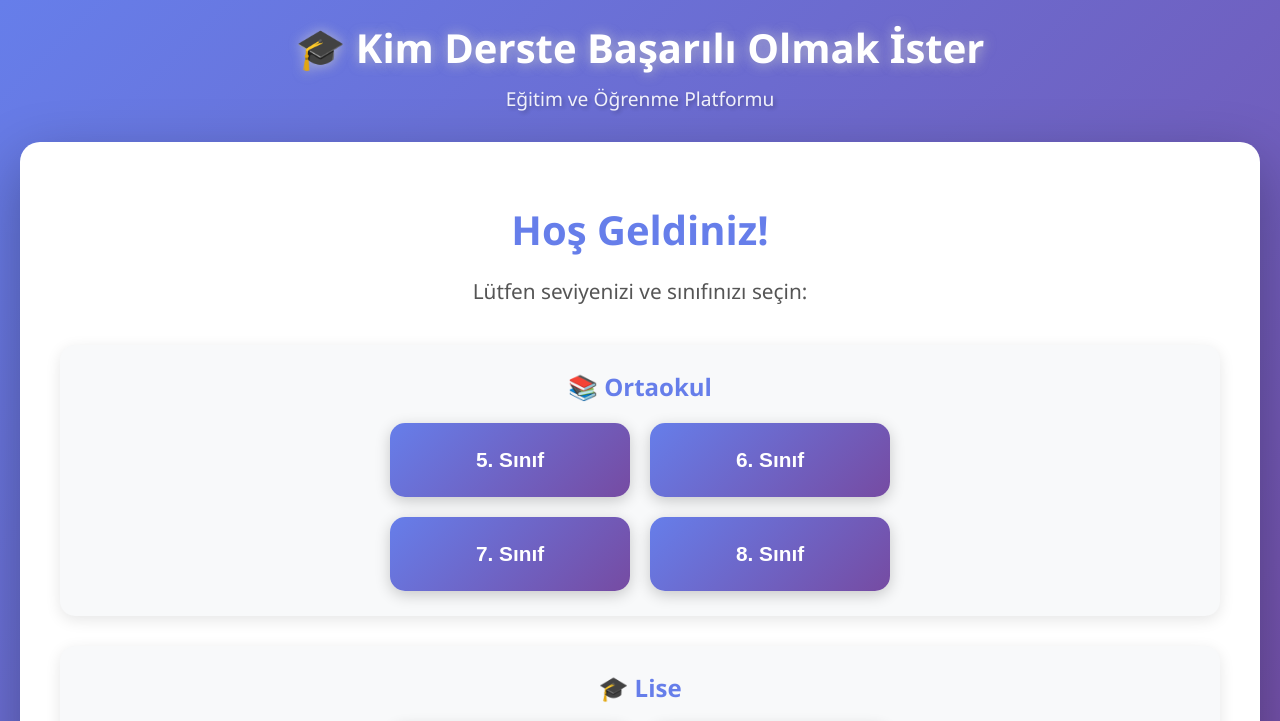
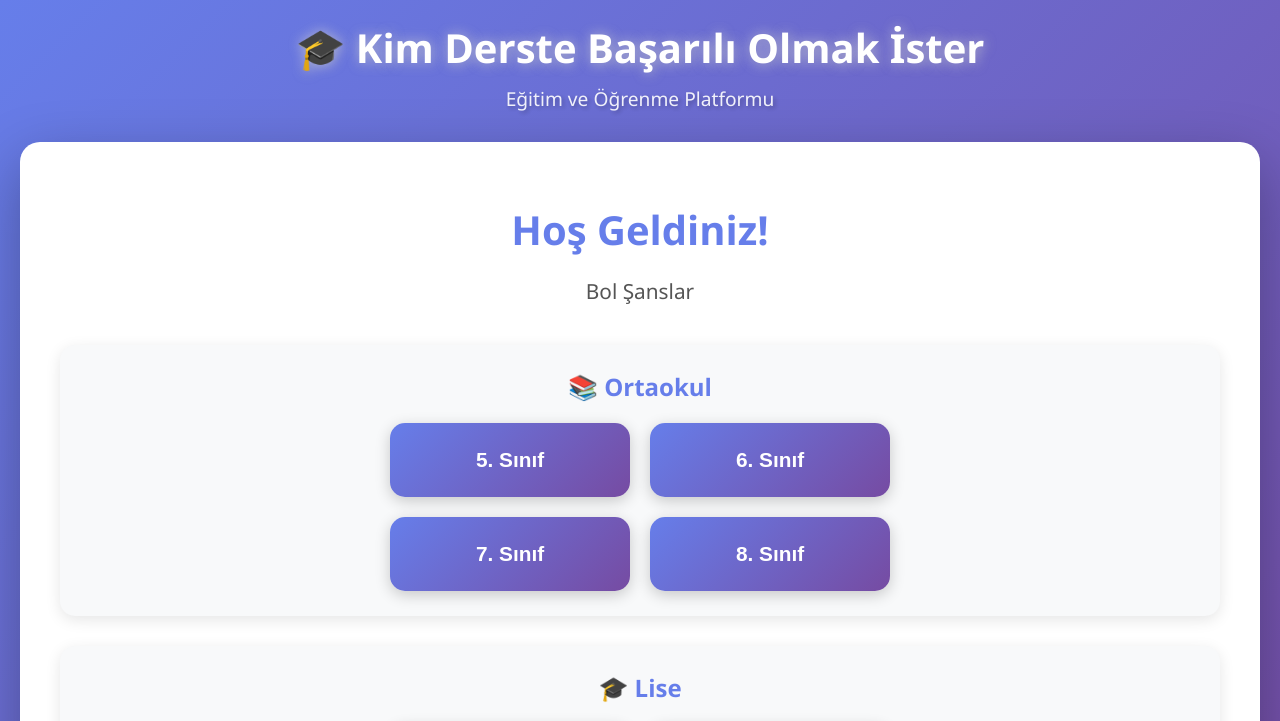
Before and after one commit to Tahsin038/KimDersteBasariliOlmakIster, a plain HTML site: page index.html in a window 1280 px wide. Shown: the top 721 px of the page. Drawn offline with Linux system fonts and the light colour scheme.

Commit message:
Add files via upload

```diff
--- a/index.html
+++ b/index.html
@@ -19,7 +19,7 @@
         <div id="welcomeScreen" class="screen active">
             <div class="welcome-content">
                 <h2>Hoş Geldiniz!</h2>
-                <p>Lütfen seviyenizi ve sınıfınızı seçin:</p>
+                <p>Bol Şanslar</p>
 
                 <div class="level-groups">
                     <!-- Ortaokul Grubu -->
```
